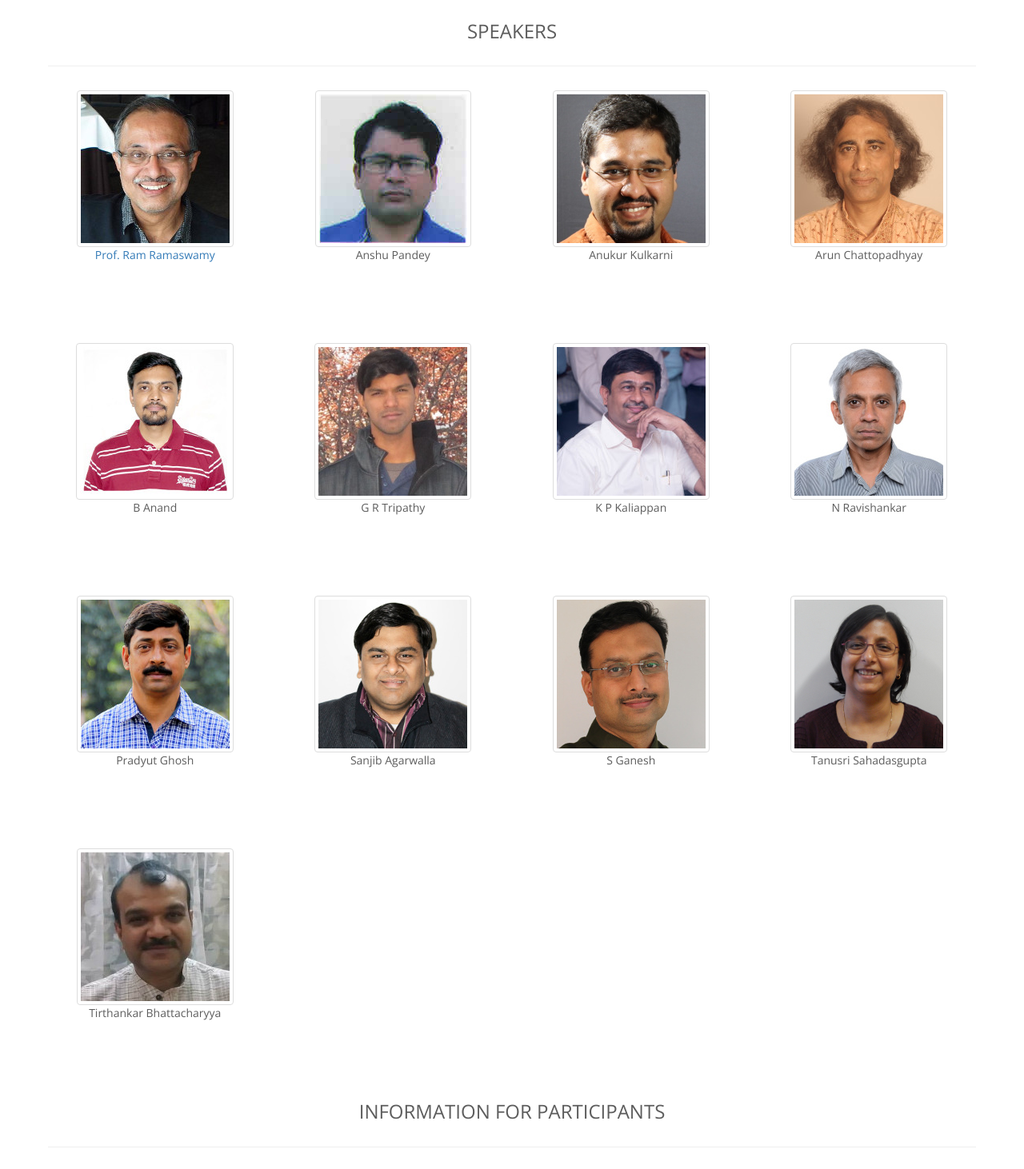
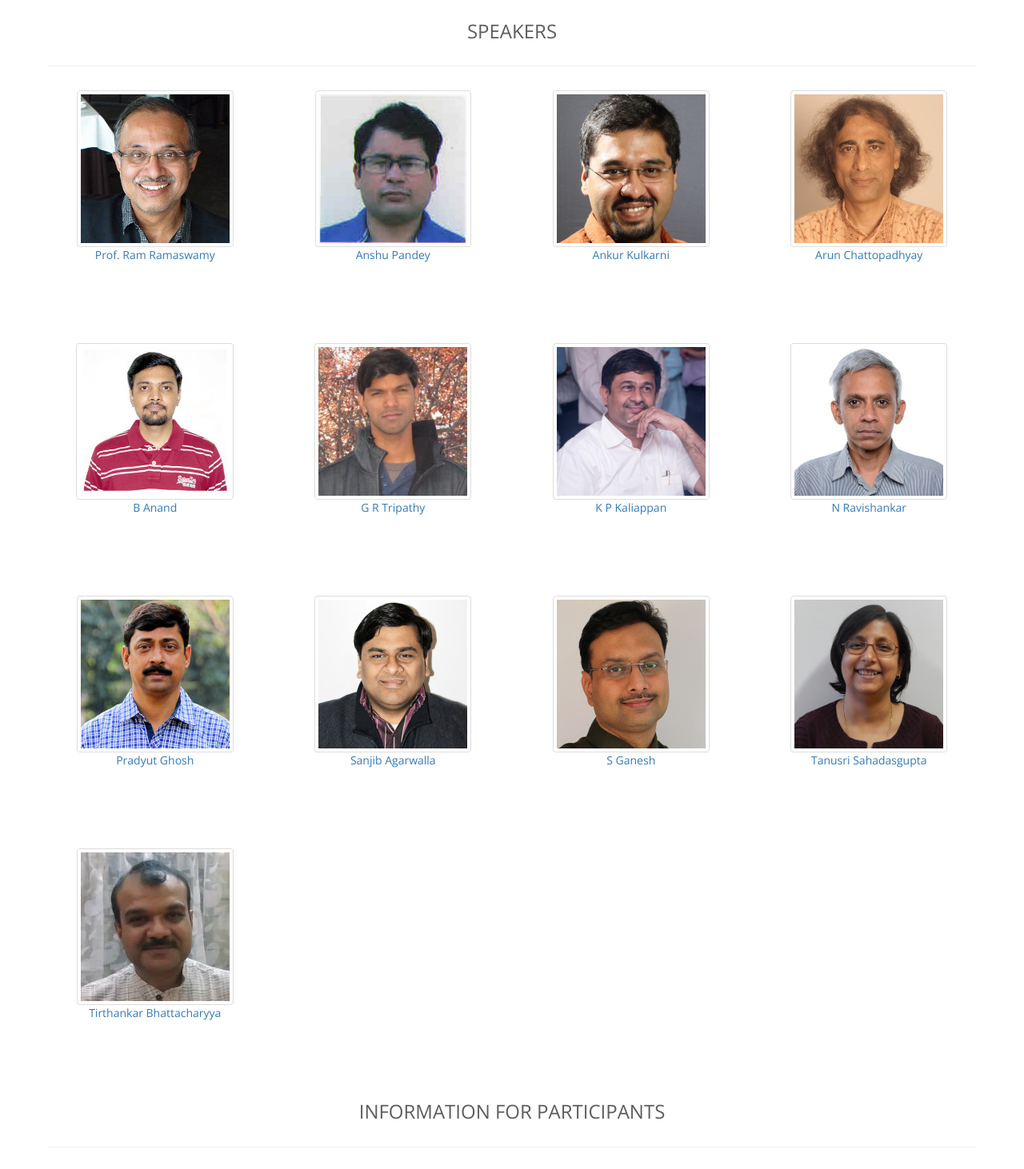
Before and after one commit to SrirangaDigital/ias-conf, a PHP site: the page made by application/views/flat/1-Home/index.php in a window 1280 px wide. Shown: the part 912-2374 px from the top of the page at 80% size. Run offline with PHP 8.4, Linux system fonts and the light colour scheme; the template is opened without the code that fills it, so the values that code supplies are empty; some libraries are stand-ins or nearby versions.

Commit message:
No. 18 - linked all speakers

```diff
--- a/application/views/flat/1-Home/index.php
+++ b/application/views/flat/1-Home/index.php
@@ -41,58 +41,82 @@
             </a>
         </div>
         <div class="col-md-3">
+            <a href="<?=BASE_URL?>Speakers/Anshu_Pandey">
                  <img src="<?=PUBLIC_URL?>images/stock/Anshu_Pandey.jpg" class="img-thumbnail" alt="Anshu Pandey" />
                  <figcaption class="figure-caption text-xs-right">Anshu Pandey</figcaption>
+            </a>
         </div>
         <div class="col-md-3">
-             <img src="<?=PUBLIC_URL?>images/stock/Anukur_Kulkarni.jpg" class="img-thumbnail" alt="Anukur Kulkarni.jpg" />
-             <figcaption class="figure-caption text-xs-right">Anukur Kulkarni</figcaption>
+            <a href="<?=BASE_URL?>Speakers/Ankur_Kulkarni">
+                 <img src="<?=PUBLIC_URL?>images/stock/Anukur_Kulkarni.jpg" class="img-thumbnail" alt="Ankur Kulkarni.jpg" />
+                 <figcaption class="figure-caption text-xs-right">Ankur Kulkarni</figcaption>
+            </a>
         </div>
         <div class="col-md-3">
+            <a href="<?=BASE_URL?>Speakers/Arun_Chattopadhyay">
                  <img src="<?=PUBLIC_URL?>images/stock/Arun_Chattopadhyay.jpg" class="img-thumbnail" alt="Arun Chattopadhyay" />
                  <figcaption class="figure-caption text-xs-right">Arun Chattopadhyay</figcaption>
+            </a>
         </div>
     </div>
     <div class="row gap-above-large">
         <div class="col-md-3">
+            <a href="<?=BASE_URL?>Speakers/B_Anand">
                  <img src="<?=PUBLIC_URL?>images/stock/B_Anand.jpg" class="img-thumbnail" alt="B Anand" />
                  <figcaption class="figure-caption text-xs-right">B Anand</figcaption>
+            </a>
         </div>
         <div class="col-md-3">
+            <a href="<?=BASE_URL?>Speakers/G_R_Tripathy">
                  <img src="<?=PUBLIC_URL?>images/stock/G_R_Tripathy.jpg" class="img-thumbnail" alt="G R Tripathy" />
                  <figcaption class="figure-caption text-xs-right">G R Tripathy</figcaption>
+            </a>
         </div>
         <div class="col-md-3">
+            <a href="<?=BASE_URL?>Speakers/K_P_Kaliappan">
                 <img src="<?=PUBLIC_URL?>images/stock/K_P_Kaliappan.jpg" class="img-thumbnail" alt="K P Kaliappan" />
                 <figcaption class="figure-caption text-xs-right">K P Kaliappan</figcaption>
+            </a>
         </div>
         <div class="col-md-3">
+            <a href="<?=BASE_URL?>Speakers/N_Ravishankar">
                 <img src="<?=PUBLIC_URL?>images/stock/N_Ravishankar.jpg" class="img-thumbnail" alt="N Ravishankar" />
                 <figcaption class="figure-caption text-xs-right">N Ravishankar</figcaption>
+            </a>
         </div>
     </div>
     <div class="row gap-above-large">
         <div class="col-md-3">
+            <a href="<?=BASE_URL?>Speakers/Pradyut_Ghosh">
                 <img src="<?=PUBLIC_URL?>images/stock/Pradyut_Ghosh.jpg" class="img-thumbnail" alt="Pradyut Ghosh" />
                 <figcaption class="figure-caption text-xs-right">Pradyut Ghosh</figcaption>
+            </a>
         </div>
         <div class="col-md-3">
+            <a href="<?=BASE_URL?>Speakers/Sanjib_Agarwalla">
                 <img src="<?=PUBLIC_URL?>images/stock/Sanjib_Agarwalla.jpg" class="img-thumbnail" alt="Sanjib Agarwalla" />
                 <figcaption class="figure-caption text-xs-right">Sanjib Agarwalla</figcaption>
+            </a>
         </div>
         <div class="col-md-3">
+            <a href="<?=BASE_URL?>Speakers/S_Ganesh">
                 <img src="<?=PUBLIC_URL?>images/stock/S_Ganesh.jpg" class="img-thumbnail" alt="S Ganesh" />
                 <figcaption class="figure-caption text-xs-right">S Ganesh</figcaption>
+            </a>
         </div>
         <div class="col-md-3">
+            <a href="<?=BASE_URL?>Speakers/Tanusri_Sahadasgupta">
                 <img src="<?=PUBLIC_URL?>images/stock/Tanusri_Sahadasgupta.jpg" class="img-thumbnail" alt="Tanusri Sahadasgupta" />
                 <figcaption class="figure-caption text-xs-right">Tanusri Sahadasgupta</figcaption>
+            </a>
         </div>
     </div>
     <div class="row gap-above-large">
         <div class="col-md-3">
+            <a href="<?=BASE_URL?>Speakers/Tirthankar_Bhattacharyya">
                 <img src="<?=PUBLIC_URL?>images/stock/Tirthankar_Bhattacharyya.jpg" class="img-thumbnail" alt="Tirthankar Bhattacharyya" />
                 <figcaption class="figure-caption text-xs-right">Tirthankar Bhattacharyya</figcaption>
+            </a>
         </div>
     </div>
 </div>
```
Lines whose indentation alone changed are shown as unchanged.
